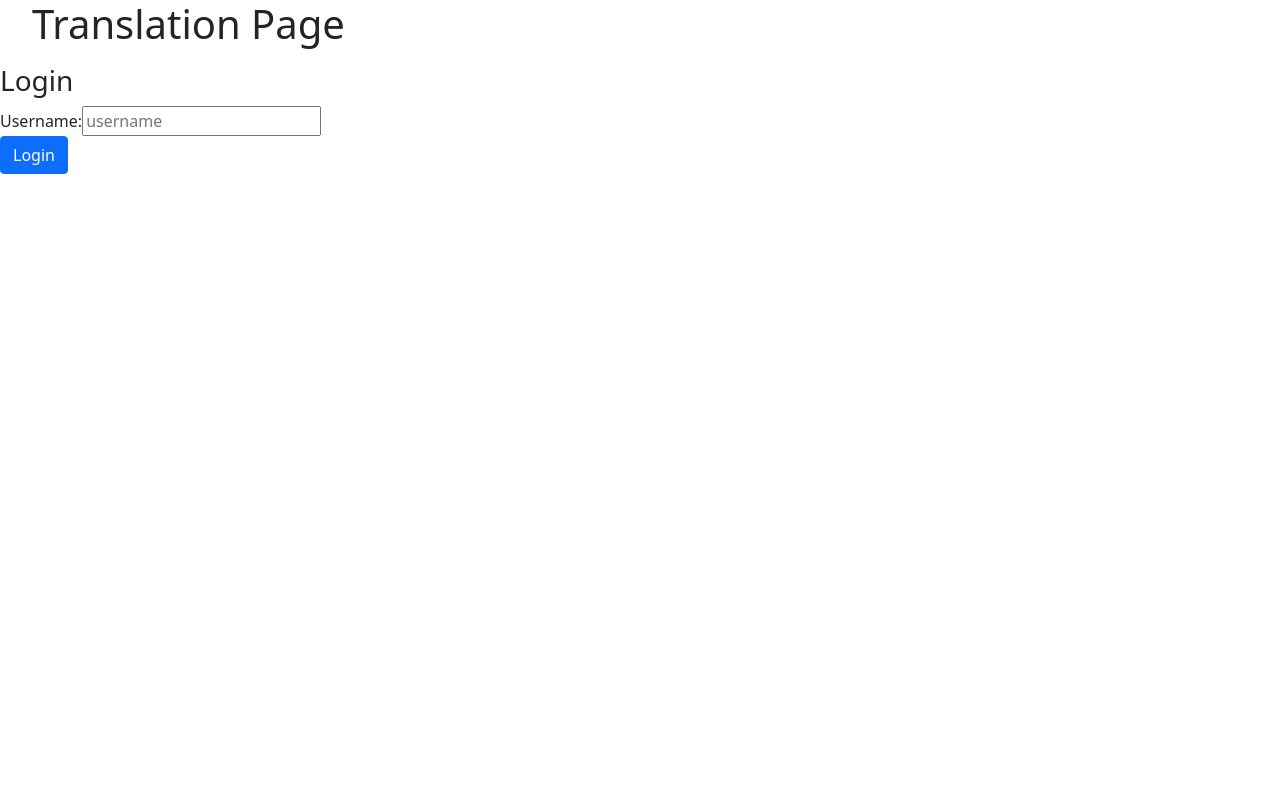
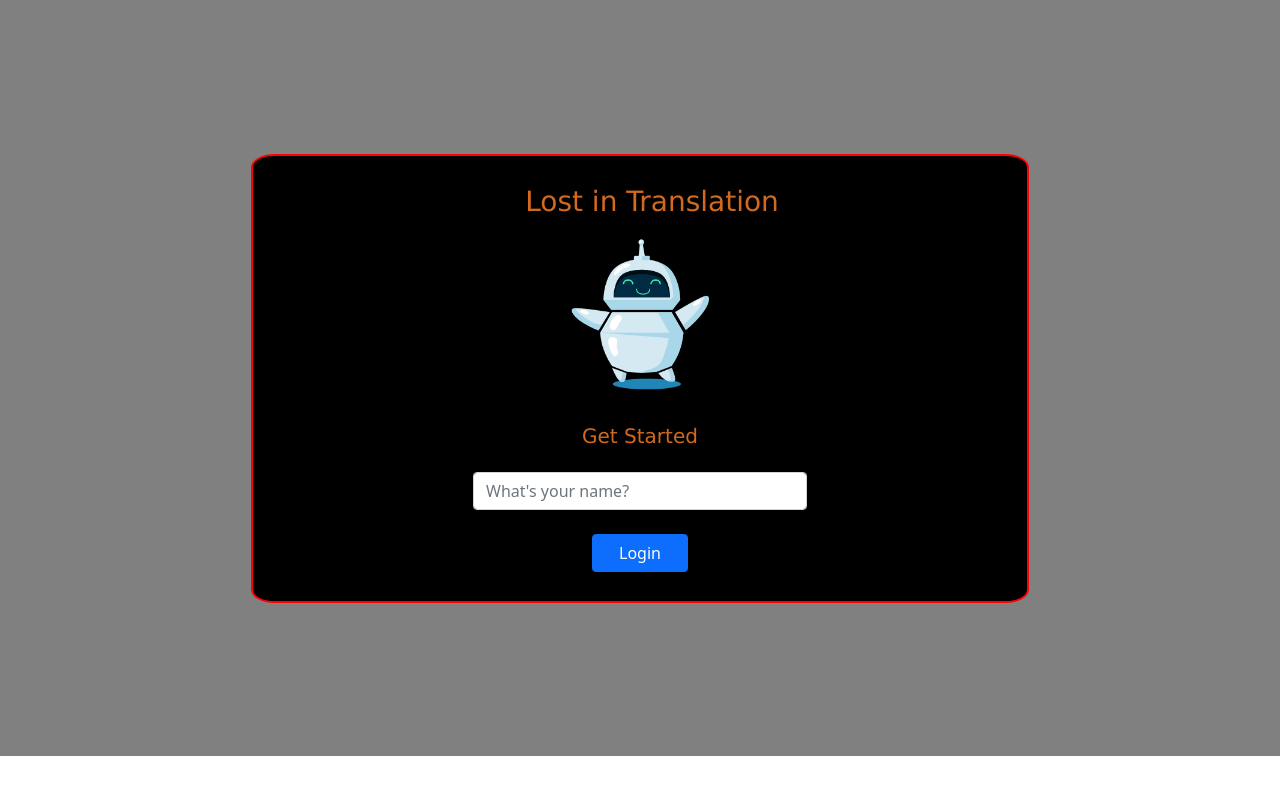
Before and after one commit to 98emre/React-Translation, a React (Create React App) app in the folder translation/: page / in a window 1280 px wide. Shown: the top 794 px of the page. Built offline with nearby package versions, Linux system fonts and the light colour scheme.

Commit message:
feat: added style for login page

```diff
--- a/translation/public/index.html
+++ b/translation/public/index.html
@@ -6,6 +6,7 @@
     <meta name="theme-color" content="#000000" />
 
     <link rel="stylesheet" href="https://cdn.jsdelivr.net/npm/bootstrap@5.1.3/dist/css/bootstrap.min.css" integrity="sha384-1BmE4kWBq78iYhFldvKuhfTAU6auU8tT94WrHftjDbrCEXSU1oBoqyl2QvZ6jIW3" crossorigin="anonymous">
+    <link rel="stylesheet" href="style.css"/>
 
     <meta
       name="description"
--- /dev/null
+++ b/translation/public/style.css
@@ -0,0 +1,80 @@
+
+
+.navBarTitleText {
+    color:chocolate;
+    background-color: grey;
+}
+
+.loginBigText {
+    color:chocolate;
+    font-family:'Lucida Sans', 'Lucida Sans Regular', 'Lucida Grande', 'Lucida Sans Unicode', Geneva, Verdana, sans-serif;
+}
+
+.loginSmallText {
+    color:chocolate;
+    margin-top: 1%;
+    font-family:'Lucida Sans', 'Lucida Sans Regular', 'Lucida Grande', 'Lucida Sans Unicode', Geneva, Verdana, sans-serif;
+}
+
+
+.loginContainer{
+    background-color: gray;
+    padding: 12%;
+}
+
+.loginForm {
+    background-color: black;
+    padding: 3%;
+    margin-left: 10%;
+    margin-right: 10%;
+    border: 2px solid red;
+    border-radius: 3%;
+
+}
+
+@keyframes floatAnimation {
+    0%, 100% {
+      transform: translateY(0);
+    }
+    50% {
+      transform: translateY(-5px);
+    }
+  }
+
+  .loginForm img {
+    animation: floatAnimation 2s ease-in-out infinite;
+}
+
+
+@keyframes rotateImage {
+    from{
+        transform: rotate(0deg);
+    }
+
+    to {
+        transform: rotate(360deg)
+    }
+}
+
+
+.loadingText {
+    color: greenyellow;
+}
+
+.loadingText img {
+    animation: rotateImage 5s linear infinite ;
+}
+
+
+@keyframes slideInRight {
+    0% {
+      transform: translateX(-100%);
+    }
+    100% {
+      transform: translateX(0);
+    }
+  }
+
+  .animatedText {
+    animation: slideInRight 5s; /* Adjust the animation duration as needed */
+  }
--- a/translation/src/App.js
+++ b/translation/src/App.js
@@ -1,19 +1,21 @@
-import { BrowserRouter, Routes, Route } from "react-router-dom"
-import Login from "./view/Login"
-import Profile from "./view/Profile"
-import Translation from "./view/Translation"
+import { BrowserRouter, Routes, Route } from "react-router-dom";
+import Login from "./view/Login";
+import Profile from "./view/Profile";
+import Translation from "./view/Translation";
 import Navbar from "./component/Navbar/Navbar";
 
 function App() {
-
   return (
+    <div>
       <BrowserRouter>
         <Navbar />
         <Routes>
           <Route path="/" element={<Login />} />
           <Route path="/translate" element={<Translation />} />
           <Route path="/profile" element={<Profile />} />
-        <Route path="/*" element={
+          <Route
+            path="/*"
+            element={
               <>
                 <h1>404 Page Not Found</h1>
               </>
@@ -21,6 +23,7 @@ function App() {
           />
         </Routes>
       </BrowserRouter>
+    </div>
   );
 }
 
--- a/translation/src/component/Login/LoginForm.jsx
+++ b/translation/src/component/Login/LoginForm.jsx
@@ -1,83 +1,103 @@
+import { set, useForm } from "react-hook-form";
+import { useUser } from "../../context/UserContext";
+import { loginUser } from "../../api/user";
+import { useEffect, useState } from "react";
+import { storageSave } from "../../utils/storage";
+import { STORAGE_USER_KEY } from "../../utils/storageKey";
+import { useNavigate } from "react-router-dom";
+import { BsWifiOff } from 'react-icons/bs';
 
-import { set, useForm } from "react-hook-form"
-import { useUser } from "../../context/UserContext"
-import { loginUser } from "../../api/user"
-import { useEffect, useState } from "react"
-import { storageSave } from "../../utils/storage"
-import { STORAGE_USER_KEY } from "../../utils/storageKey"
-import { useNavigate} from "react-router-dom"
 
 const userConfig = {
   required: true,
   minLength: 4,
-    maxLength: 15
-}
+  maxLength: 15,
+};
 
 const LoginForm = () => {
 
+  // Hooks
+  const {
+    register,
+    handleSubmit,
+    formState: { errors },
+  } = useForm();
+  const { user, setUser } = useUser();
+  const navigate = useNavigate();
 
-    // Hooks
-    const { register, handleSubmit, formState: {errors} } = useForm()
-    const {user, setUser } = useUser()
-    const navigate = useNavigate()
-
-    useEffect(()=>{
-        if(user !== null) {
-            navigate("profile")
+  useEffect(() => {
+    if (user !== null) {
+      navigate("profile");
     }
-
-    },[user,navigate])
-
-
+  }, [user, navigate]);
 
   // Local state
   const [apiError, setApiError] = useState(null);
-    const [loading,setLoading] = useState(false)
-
-
+  const [loading, setLoading] = useState(false);
 
   // Event handler
-    const onSubmit = async ({username}) =>{
-        setLoading(true)
+  const onSubmit = async ({ username }) => {
+    setLoading(true);
     const [error, userResponse] = await loginUser(username);
 
-        if(error !== null){
-            setApiError(error)
+    if (error !== null) {
+      setApiError(error);
     }
 
-        if(userResponse !== null) {
-            storageSave(STORAGE_USER_KEY,userResponse)
-            setUser(userResponse)
+    if (userResponse !== null) {
+      storageSave(STORAGE_USER_KEY, userResponse);
+      setUser(userResponse);
     }
 
-        setLoading(false)
+    setLoading(false);
+  };
+
+  const errorMessage = (() => {
+    if (!errors.username) {
+      return null;
     }
 
-    const errorMessage = (() => {
-        if(!errors.username){
-            return null
-        }
-
-        if( errors.username.type === "required") return <span> Username is required </span>
-        if(errors.username.type === "minLength") return <span> Username required min length 4</span>
-        if(errors.username.type === "maxLength") return <span> Username max length is 15</span>
-
-    })()
+    if (errors.username.type === "required")
+      return <span> Username is required </span>;
+    if (errors.username.type === "minLength")
+      return <span> Username required min length 4</span>;
+    if (errors.username.type === "maxLength")
+      return <span> Username max length is 15</span>;
+  })();
 
   return (
       <form onSubmit={handleSubmit(onSubmit)}>
-            <fieldset>
-                <label htmlFor="username">Username: </label>
-                <input type="text" placeholder="username" {...register("username", userConfig)} />
-                {errorMessage}
-            </fieldset>
-            <button type="submit" className="btn btn-primary" disabled={loading}>Login</button>
 
-            {apiError && <p>Api error: {apiError}</p>}
-            {loading && <p>Loading.....</p>}
+        <div className="row mb-3 justify-content-center">
+          <div className="col-6">
+            <input type="text" className="form-control" placeholder="What's your name?" {...register("username", userConfig)} />
+            {<h6 className="text-danger">{errorMessage}</h6>}
+          </div>
+        </div>
 
+        <div className="row justify-content-center">
+        <div className="d-grid gap-2 col-2 mx-auto">
+            <button type="submit" className="btn btn-primary" disabled={loading}>
+                Login
+            </button>
+          </div>
+        </div>
+
+        {apiError && (
+          <div className="row justify-content-center">
+            <p className="text-danger">
+                Api error: {apiError} <h2><BsWifiOff /></h2>
+            </p>
+          </div>
+        )}
+
+        {loading && (
+          <div className="row justify-content-center loadingText" >
+            <h6>Loading..... <img src="Logo.png"  className= "rotateImage" alt="Icon" width={30} /></h6>
+          </div>
+        )}
       </form>
-    )
-}
+  );
+};
 
-export default LoginForm
+export default LoginForm;
--- a/translation/src/component/Navbar/Navbar.jsx
+++ b/translation/src/component/Navbar/Navbar.jsx
@@ -1,6 +1,5 @@
 
 
-import { useContext } from "react"
 import { NavLink } from "react-router-dom"
 import { useUser } from "../../context/UserContext"
 
@@ -9,15 +8,14 @@ const Navbar = () => {
     const {user} = useUser()
 
     return (
-        <nav>
-            <ul>
-                <h1>Translation Page</h1>
-            </ul>
+        <>
+            <nav>
             {user && <ul>
                 <li> <NavLink to="/profile">Profile</NavLink> </li>
                 <li> <NavLink to="/translate">Translate</NavLink> </li>
-            </ul>}
-        </nav>
+             </ul>}
+            </nav>
+        </>
     )
 }
 
--- a/translation/src/component/Translation/TranslationForm.jsx
+++ b/translation/src/component/Translation/TranslationForm.jsx
@@ -10,7 +10,6 @@ const translateConfig = {
 
 const TranslationForm = ({onTranslation}) => {
   const { register, handleSubmit , formState: {errors}  } = useForm();
-  const [counter,setCounter] = useState(0)
 
   const onSubmit = ({translations}) => {
     onTranslation(translations)
--- a/translation/src/component/Translation/TranslationItem.jsx
+++ b/translation/src/component/Translation/TranslationItem.jsx
@@ -7,7 +7,6 @@ const TranslationItem = ({letter}) => {
 
   return (
     <>
-      {  console.log("Här: " + letter)}
       <img src={"individial_signs/"+letter +".png"} alt= "No Translate" width={50}/>
     </>
   )
--- a/translation/src/view/Login.jsx
+++ b/translation/src/view/Login.jsx
@@ -1,14 +1,33 @@
-import LoginForm from "../component/Login/LoginForm"
-
+import LoginForm from "../component/Login/LoginForm";
 
 const Login = () => {
 
-    return (
-        <>
-            <h3>Login</h3>
-            <LoginForm />
-        </>
-    )
-}
+  return (
+    <div className="loginContainer">
+      <div className="loginForm">
+        <div className="container">
+          <div className="row mb-3 justify-content-center align-items-center">
+            <div className="col-auto"></div>
+            <div className="col">
+              <h3 className="text-center loginBigText animatedText">Lost in Translation</h3>
+            </div>
+          </div>
 
-export default Login
+          <div className="row mb-3 justify-content-center">
+            <h5 className="col-3 text-center">
+              <img src="Logo.png" alt="Icon" width={150} /> <br />
+            </h5>
+          </div>
+
+          <div className="row mb-3 justify-content-center">
+            <h5 className="col-3 text-center loginSmallText animatedText">Get Started</h5>
+          </div>
+
+          <LoginForm />
+        </div>
+      </div>
+    </div>
+  );
+};
+
+export default Login;
```
Lines whose indentation alone changed are shown as unchanged.
